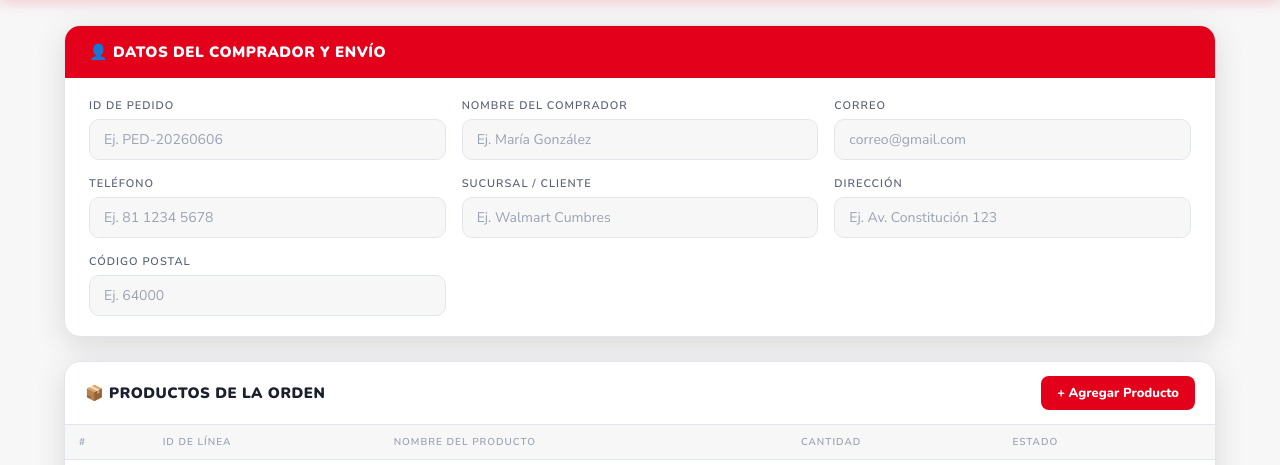
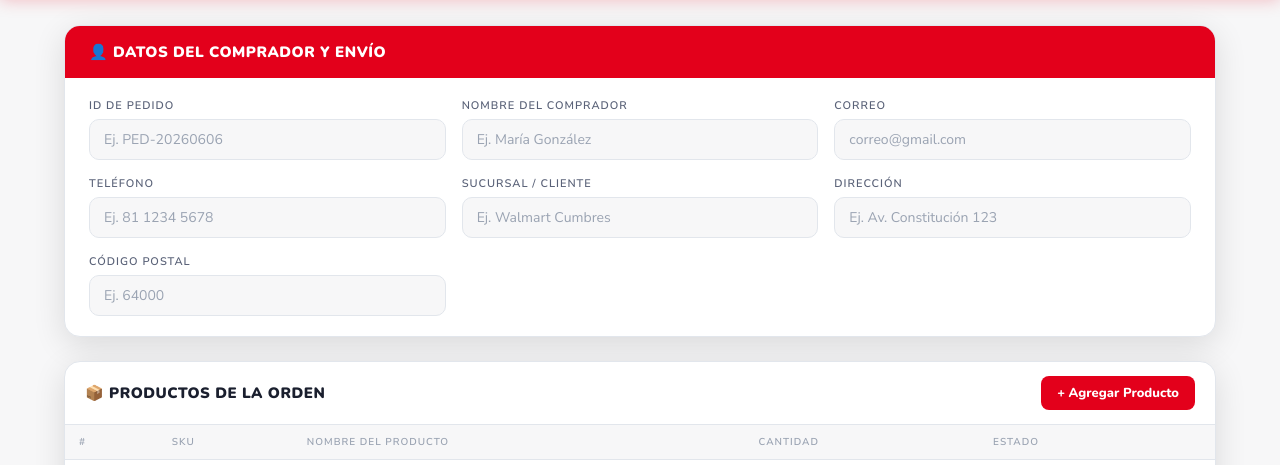
Before and after one commit to mariajcamachof17-gif/Continental-Administrador, a website: page index.html in a window 1280 px wide. Shown: the part 65-530 px from the top of the page. Drawn offline with nearby package versions, Linux system fonts and the light colour scheme.

Commit message:
Update index.html

```diff
--- a/index.html
+++ b/index.html
@@ -174,7 +174,7 @@
         <thead>
           <tr>
             <th>#</th>
-            <th>ID de Línea</th>
+            <th>SKU</th>
             <th>Nombre del Producto</th>
             <th>Cantidad</th>
             <th>Estado</th>
```
